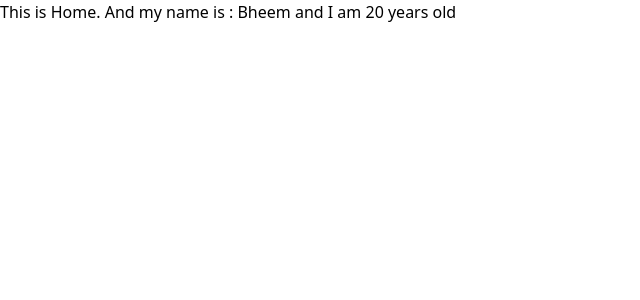
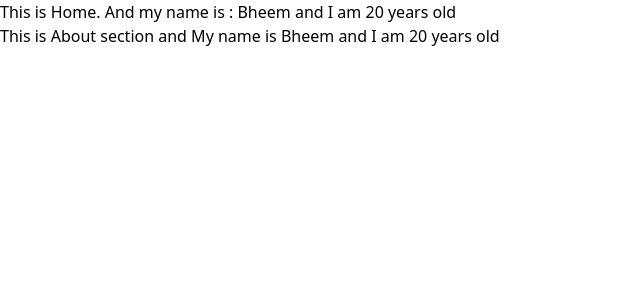
Before and after one commit to Sibuchanda/React_Mini_Projects, a React (Vite) app: page / in a window 1280 px wide. Shown: the top 300 px of the page, without its empty margins (0-640 px from the left). Built offline with nearby package versions, Linux system fonts and the light colour scheme; a web font is replaced by a local one.

Commit message:
Day-11[Add one more component in the useContext API]

```diff
--- a/src/App.jsx
+++ b/src/App.jsx
@@ -1,5 +1,6 @@
 import { useState } from 'react'
 import Home from './contextAPI/Home'
+import About from './contextAPI/About'
 import { BioProvider } from './contextAPI'
 import './contextAPI/index'
 
@@ -11,6 +12,7 @@ function App() {
     <>
     <BioProvider>
      <Home/>
+     <About />
      </BioProvider>
     </>
   )
--- /dev/null
+++ b/src/contextAPI/About.jsx
@@ -0,0 +1,17 @@
+import { useContext } from "react";
+import { BioContext } from ".";
+
+
+
+const About = ()=>{
+
+    const {myName, myAge } = useContext(BioContext);
+
+return (
+    <>
+     <h1> This is About section and My name is {myName} and I am {myAge} years old </h1>
+    </>
+)
+}
+
+export default About;
--- a/src/contextAPI/index.jsx
+++ b/src/contextAPI/index.jsx
@@ -1,5 +1,4 @@
 import { createContext } from "react";
-
 
 //1st Step
 const BioContext = createContext();
```
